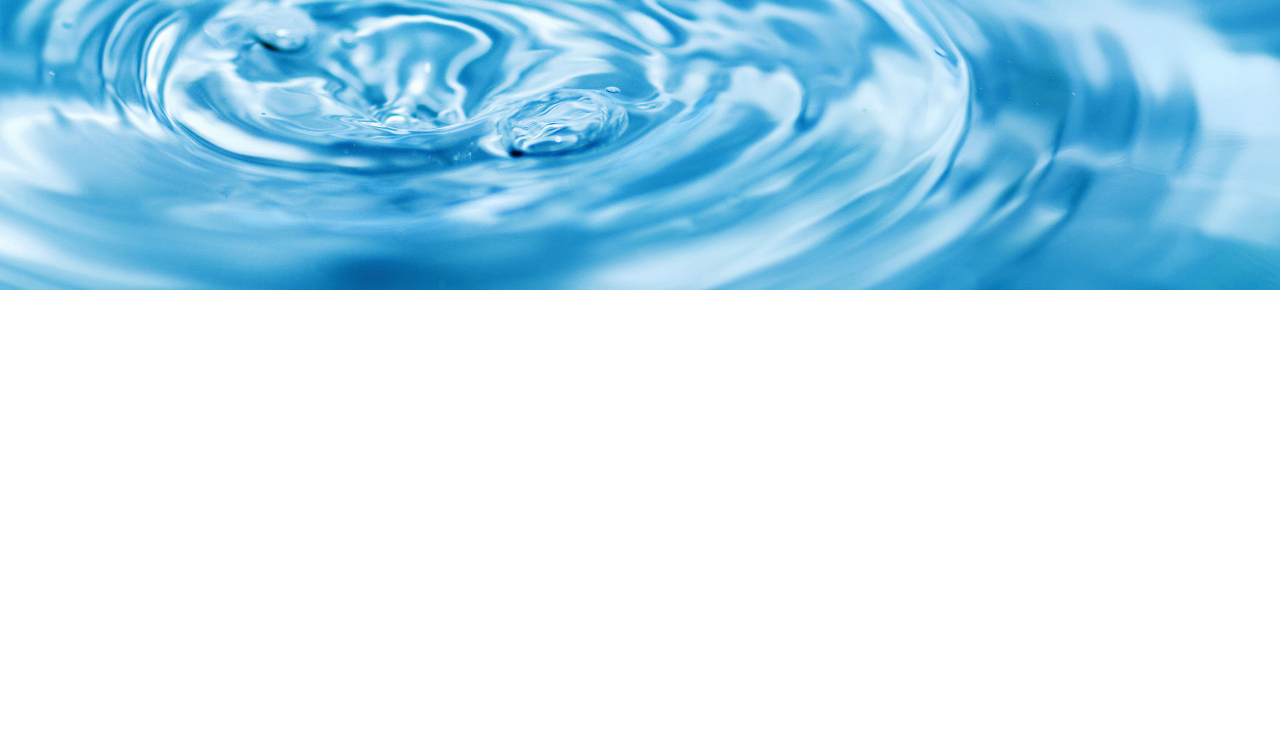
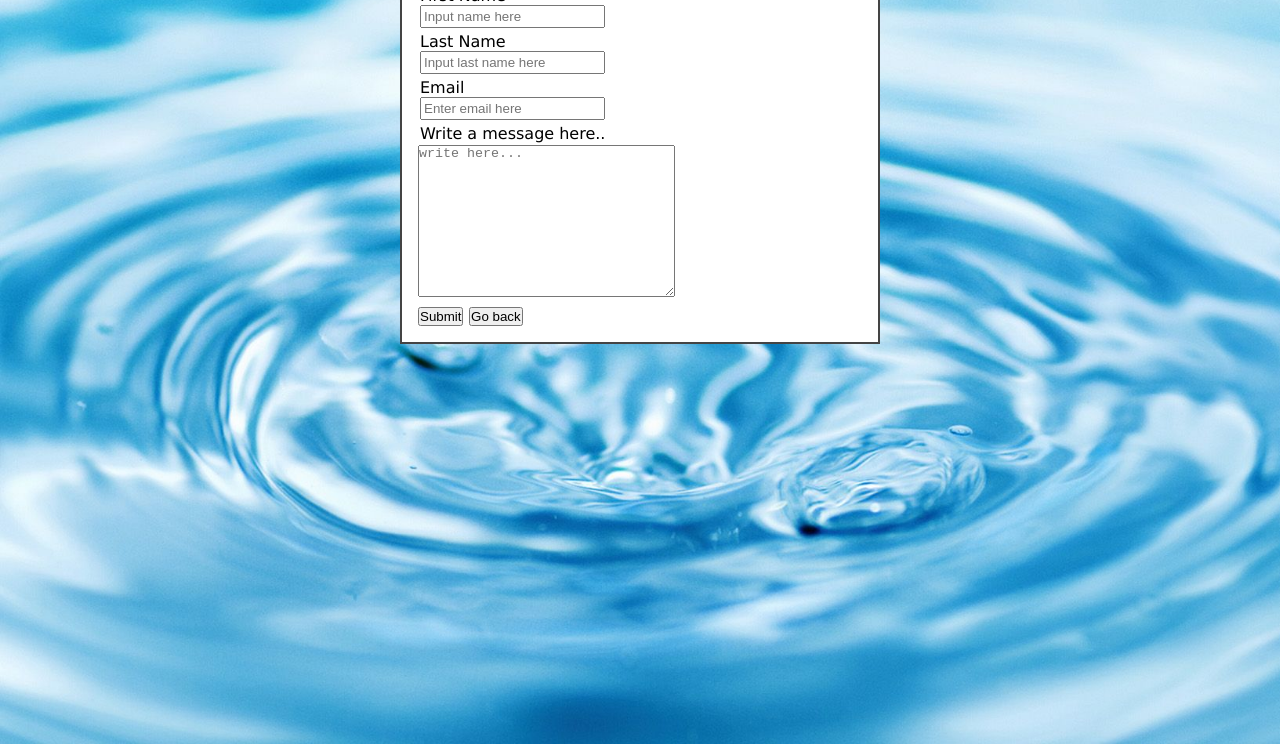
Before and after one commit to Chadster98/Website-Proj, a plain HTML site: page Contact.html in a window 1280 px wide. Shown: the part 510-1254 px from the top of the page. Before the commit the page ends 800 px from the top, so only its background shows below. Drawn offline with Linux system fonts and the light colour scheme.

Commit message:
Fixed the contact form

```diff
--- a/Contact.html
+++ b/Contact.html
@@ -11,6 +11,7 @@
     <div class="form">
       <form>
         <h1>Enter your information in the boxes below</h1>
+        <div class="information-form">
           <label class="first-box">
             First Name
             <input required type="text" placeholder="Input name here" />
@@ -37,6 +38,7 @@
           <button type="button" onclick="window.location.href='index.html'">
             Go back
           </button>
+        </div>
       </form>
     </div>
   </body>
--- a/style.css
+++ b/style.css
@@ -46,6 +46,7 @@ a:hover {
 input,
 label {
   display: block;
+  padding: 2px;
 }
 
 .textarea {
@@ -57,13 +58,16 @@ button {
 .form {
   display: flex;
   justify-content: center;
-  padding-top: 100px;
+  align-items: center;
+  padding: 400px;
 
   /*display: grid;
   place-items: center;*/
 }
 form {
   background-color: white;
+  border: 2px solid#444;
+  padding: 2vh;
 }
 .About-Me {
   font-size: 20px;
```
Lines whose indentation alone changed are shown as unchanged.
